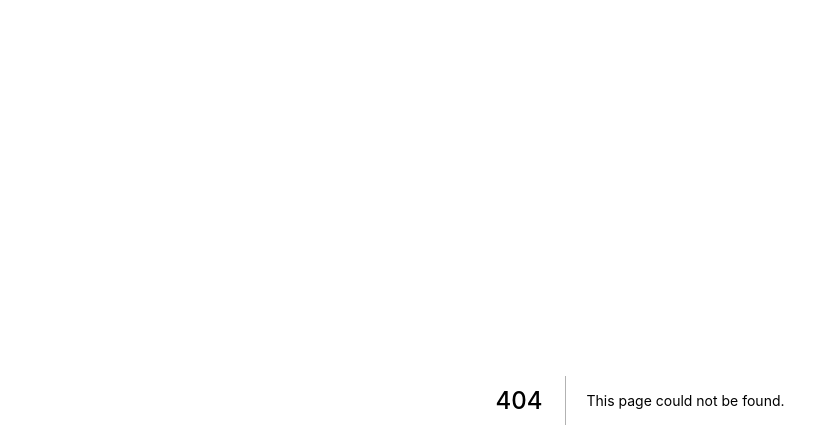
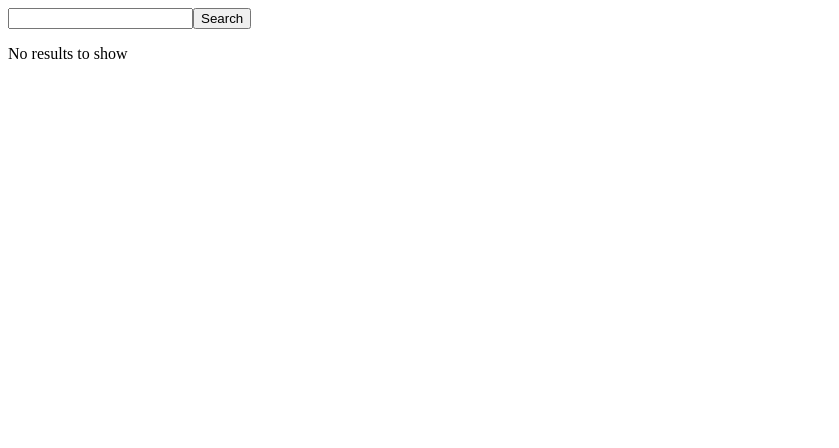
Before and after one commit to romitkarmakar/theapirepository, a Next.js app: page /imdb in a window 1280 px wide. Before the commit this address had no page. Shown: the top 448 px of the page, without its empty margins (0-839 px from the left). Built offline with nearby package versions, Linux system fonts and the light colour scheme.

Commit message:
Added IMDB

```diff
--- /dev/null
+++ b/pages/imdb.js
@@ -0,0 +1,63 @@
+import React from 'react'
+import axios from 'axios'
+
+export default class Imdb extends React.Component {
+    constructor(props) {
+        super(props)
+        this.state = {
+            currentSearch: '',
+            results: []
+        }
+        this.search = this.search.bind(this)
+    }
+
+    search() {
+        var self = this
+        axios({
+            "method": "GET",
+            "url": "https://movie-database-imdb-alternative.p.rapidapi.com/",
+            "headers": {
+                "content-type": "application/octet-stream",
+                "x-rapidapi-host": "movie-database-imdb-alternative.p.rapidapi.com",
+                "x-rapidapi-key": process.env.RAPIDAPI_KEY
+            }, "params": {
+                "page": "1",
+                "r": "json",
+                "s": self.state.currentSearch
+            }
+        })
+            .then((response) => {
+                self.setState({
+                    results: response.data.Search
+                })
+            })
+            .catch((error) => {
+                console.log(error)
+            })
+    }
+
+    render() {
+        let searchBox = <div>
+            <input type="text" value={this.state.currentSearch} onChange={(e) => this.setState({currentSearch: e.target.value})} />
+            <button onClick={this.search}>Search</button>
+        </div>
+        if(this.state.results.length != 0) {
+            let result = this.state.results.map((v) => {
+                return <div>
+                    <img src={v.Poster} height="100" />
+                    <h2>{v.Title}</h2>
+                    <h3>{v.Year}</h3>
+                </div>
+            })
+            return <div>
+                {searchBox}
+                {result}
+            </div>
+        } else {
+            return <div>
+                {searchBox}
+                <p>No results to show</p>
+            </div>
+        }
+    }
+}
```
Also changed, not shown: now.json (+8 -6 lines), 2 other files (tests, documents, lock files or other folders).
